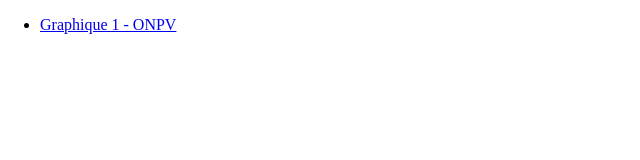
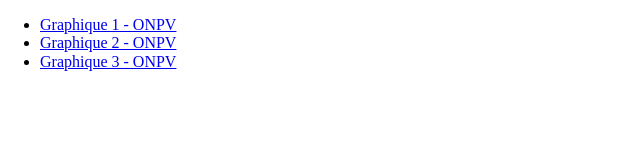
Before and after one commit to anct-carto/dataviz, a plain HTML site: page index.html in a window 1280 px wide. Shown: the whole page, without its empty margins (0-640 px from the left). Drawn offline with Linux system fonts and the light colour scheme; files whose address does not match are found by name.

Commit message:
Update index.html

```diff
--- a/index.html
+++ b/index.html
@@ -30,6 +30,8 @@
 
   <ul>
     <li><a href="onpv/graph1/onpv_graph1.html">Graphique 1 - ONPV</a></li>
+    <li><a href="onpv/graph2/onpv_graph2.html">Graphique 2 - ONPV</a></li>
+    <li><a href="onpv/graph3/onpv_graph3.html">Graphique 3 - ONPV</a></li>
   </ul>
 
 
```
